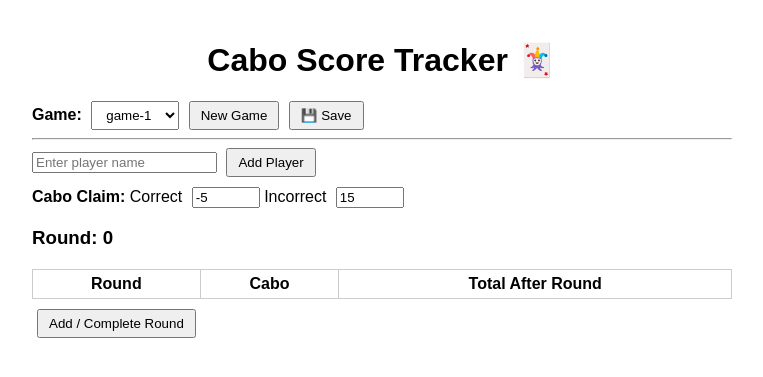
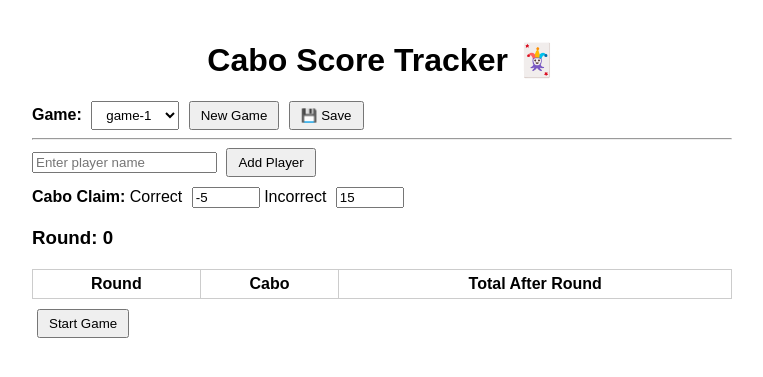
Before and after one commit to haydendoyle1/haydendoyle1.github.io, a Jekyll site: the page game/game.html, which Jekyll copies as it is, in a window 1280 px wide. Shown: the top 377 px of the page, without its empty margins (258-1021 px from the left). Built offline with Jekyll 4.4.1, drawn with Linux system fonts in a browser that asks for light colours; part of the change alters nothing that is shown.

Commit message:
Updates to the start of the game to confirm settings

```diff
--- a/game/game.html
+++ b/game/game.html
@@ -45,9 +45,9 @@
 <div style="margin-top:10px;">
   <strong>Cabo Claim:</strong>
   Correct
-  <input type="number" id="correctPenalty" value="-5" size=5>
+  <input type="number" id="correctPenalty" value="-5">
   Incorrect
-  <input type="number" id="incorrectPenalty" value="15" size=5>
+  <input type="number" id="incorrectPenalty" value="15">
 </div>
 
 <h3>Round: <span id="round">0</span></h3>
@@ -60,7 +60,7 @@
 </table>
 
 <div style="margin-top:10px;">
-  <button onclick="addRound()">Add / Complete Round</button>
+  <button id="roundButton" onclick="addRound()">Start Game</button>
 </div>
 
 <script>
@@ -114,6 +114,7 @@ function loadGame(id) {
   renderTableHeader();
   rebuildTable();
   refreshGameSelect();
+  updateRoundButton();
 }
 
 function loadSelectedGame() {
@@ -155,6 +156,11 @@ function refreshGameSelect() {
 function lockPenaltyInputs(lock) {
   document.getElementById("correctPenalty").disabled = lock;
   document.getElementById("incorrectPenalty").disabled = lock;
+}
+
+function updateRoundButton() {
+  const btn = document.getElementById("roundButton");
+  btn.textContent = (round === 0) ? "Start Game" : "Add / Complete Round";
 }
 
 /* ---------- PLAYERS ---------- */
@@ -200,11 +206,38 @@ function renderTableHeader() {
 function addRound() {
   if (players.length === 0) return alert("Add players first");
 
-  correctPenalty = parseInt(document.getElementById("correctPenalty").value, 10);
-  incorrectPenalty = parseInt(document.getElementById("incorrectPenalty").value, 10);
-  lockPenaltyInputs(true);
+  // ----- START GAME -----
+  if (round === 0) {
+    correctPenalty = parseInt(document.getElementById("correctPenalty").value, 10);
+    incorrectPenalty = parseInt(document.getElementById("incorrectPenalty").value, 10);
 
-  if (round > 0 && !rounds[round - 1].completed) {
+    const playerList = players.map(p => `• ${p.name}`).join("\n");
+
+    const message =
+      `Start game with the following settings?\n\n` +
+      `Players:\n${playerList}\n\n` +
+      `Cabo Claim:\nCorrect: ${correctPenalty}\nIncorrect: ${incorrectPenalty}`;
+
+    if (!confirm(message)) return;
+
+    lockPenaltyInputs(true);
+
+    round = 1;
+    rounds.push({
+      scores: Array(players.length).fill(null),
+      CaboIndex: null,
+      completed: false
+    });
+
+    document.getElementById("round").textContent = round;
+    rebuildTable();
+    saveGame();
+    updateRoundButton();
+    return;
+  }
+
+  // ----- COMPLETE PREVIOUS ROUND -----
+  if (!rounds[round - 1].completed) {
     const r = rounds[round - 1];
 
     for (let i = 0; i < players.length; i++) {
@@ -231,6 +264,7 @@ function addRound() {
     r.completed = true;
   }
 
+  // ----- START NEXT ROUND -----
   round++;
   rounds.push({
     scores: Array(players.length).fill(null),
@@ -243,7 +277,7 @@ function addRound() {
   saveGame();
 }
 
-/* ---------- REBUILD TABLE (FIXED) ---------- */
+/* ---------- REBUILD TABLE ---------- */
 function rebuildTable() {
   const tbody = document.querySelector("#scoreTable tbody");
   tbody.innerHTML = "";
@@ -269,8 +303,7 @@ function rebuildTable() {
       let html = `<td><select id="Cabo-${rn}">
         <option value="">Select Cabo</option>`;
       players.forEach((p, i) => {
-        const sel = r.CaboIndex === i ? "selected" : "";
-        html += `<option value="${i}" ${sel}>${p.name}</option>`;
+        html += `<option value="${i}">${p.name}</option>`;
       });
       html += `</select></td>`;
       tr.innerHTML += html;
```
